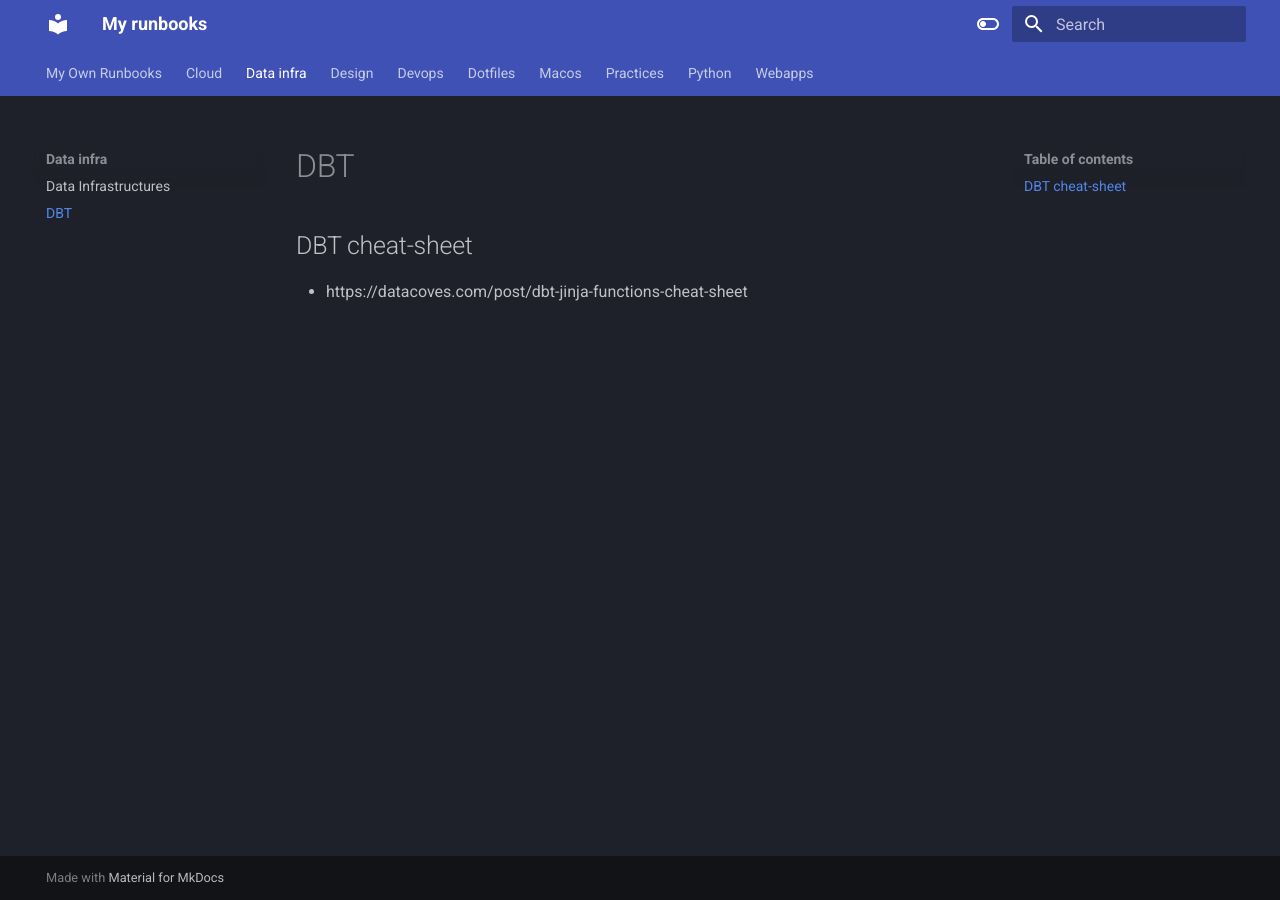
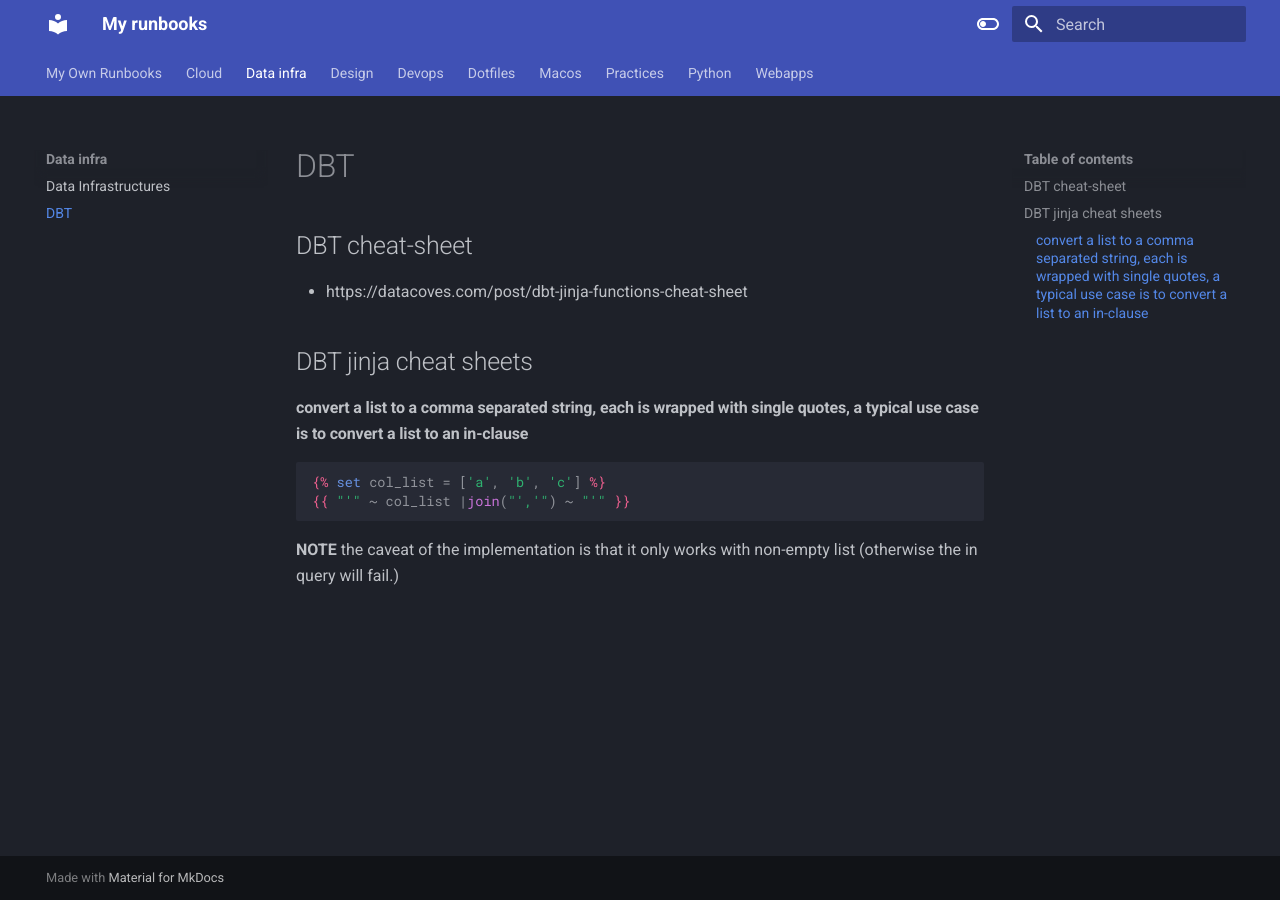
Before and after one commit to mingliangguo/runbooks, an MkDocs documentation site: the page built from docs/data-infra/dbt.md, in a window 1280 px wide. Built offline with MkDocs 1.6.1 and Material for MkDocs 9.7.7, drawn with Linux system fonts in a browser that asks for light colours.

Commit message:
chore: some notes about frontend

````diff
--- a/docs/data-infra/dbt.md
+++ b/docs/data-infra/dbt.md
@@ -4,3 +4,14 @@
 ## DBT cheat-sheet
 
 - https://datacoves.com/post/dbt-jinja-functions-cheat-sheet
+
+## DBT jinja cheat sheets
+
+#### convert a list to a comma separated string, each is wrapped with single quotes, a typical use case is to convert a list to an in-clause
+
+```jinja
+{% set col_list = ['a', 'b', 'c'] %}
+{{ "'" ~ col_list |join("','") ~ "'" }}
+```
+
+**NOTE** the caveat of the implementation is that it only works with non-empty list (otherwise the in query will fail.)
````
Also changed, not shown: docs/index.md (+7 -0 lines), docs/webapps/ui-component.md (added, +5 -0 lines).
